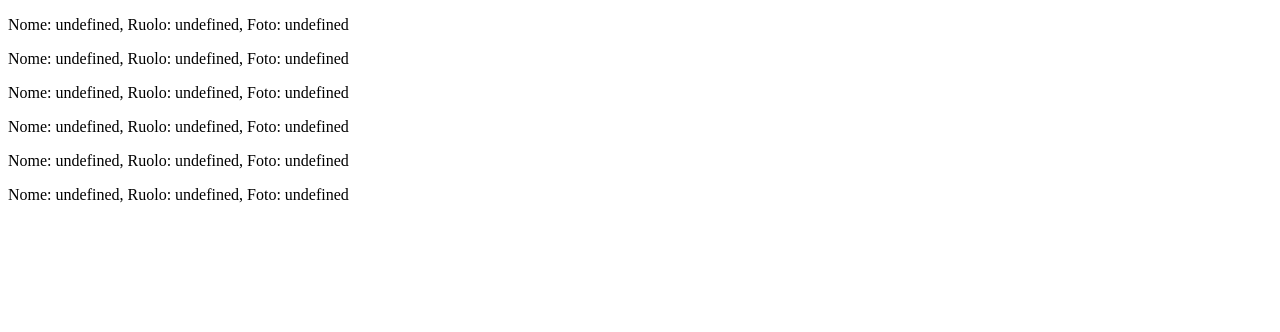
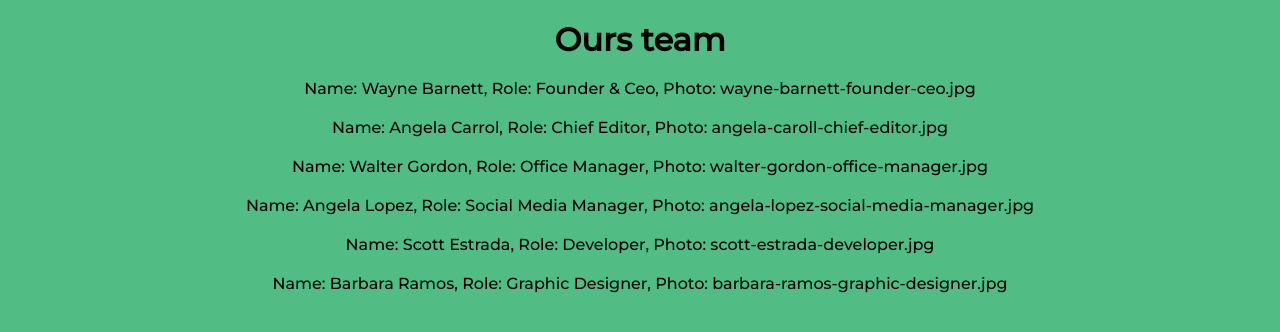
Before and after one commit to GabrieleGrossi/js-our-team, a plain HTML site: page index.html in a window 1280 px wide. Drawn offline with Linux system fonts and the light colour scheme.

Commit message:
Add some specific and stamp the results

```diff
--- a/index.html
+++ b/index.html
@@ -4,12 +4,19 @@
     <meta charset="UTF-8">
     <meta http-equiv="X-UA-Compatible" content="IE=edge">
     <meta name="viewport" content="width=device-width, initial-scale=1.0">
+    <!--My font-->
+    <link rel="preconnect" href="https://fonts.googleapis.com">
+<link rel="preconnect" href="https://fonts.gstatic.com" crossorigin>
+<link href="https://fonts.googleapis.com/css2?family=Montserrat:wght@100;300;500&display=swap" rel="stylesheet">
     <!--My style-->
     <link rel="stylesheet" href="style.css">
     <title>Js our team</title>
 </head>
 <body>
     <main>
+        <h1>
+            Ours team
+        </h1>
         <p id="output">
 
         </p>
--- a/script.js
+++ b/script.js
@@ -67,7 +67,6 @@ for (let i = 0; i < members.length; i++) {
     const member = members[i];
 
     const memberInfo = document.createElement("p");
-    memberInfo.textContent = "Nome: " + members.name + ", Ruolo: " + members.role + ", Foto: " + members.photo;
+    memberInfo.textContent = "Name: " + member.name + ", Role: " + member.role + ", Photo: " + member.photo;
     container.appendChild(memberInfo);
-    console.log(members);
   }
--- a/style.css
+++ b/style.css
@@ -0,0 +1,14 @@
+*{
+    margin: 0;
+    padding: 0;
+    box-sizing: border-box;
+}
+body{
+    background-color: #52bc85;
+    font-family: 'Montserrat', sans-serif;
+}
+p,
+h1{
+    text-align: center;
+    margin-top: 20px;
+}
```
